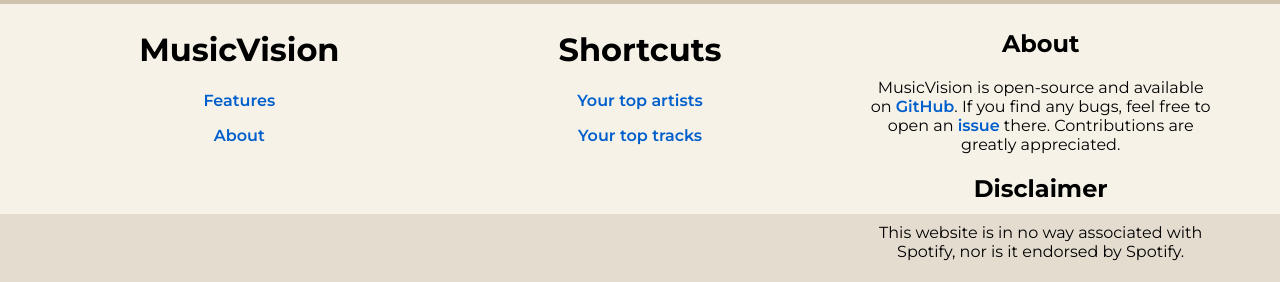
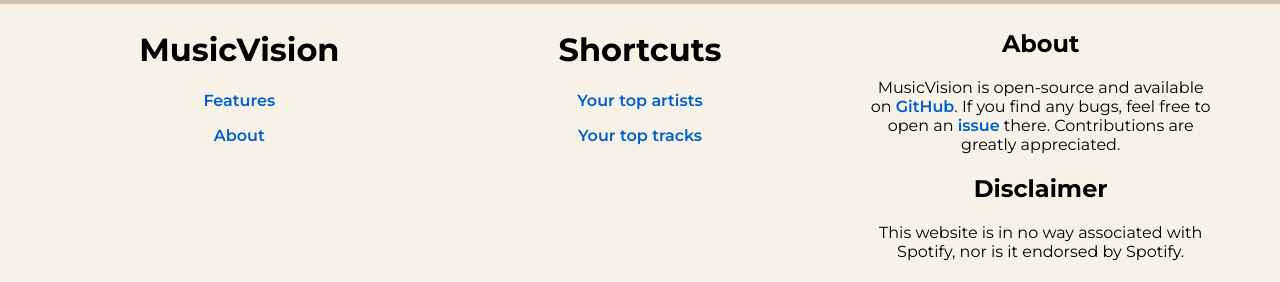
Before and after one commit to ZeroWave022/MusicVision, a Flask app: page / in a window 1280 px wide. Shown: the part 636-918 px from the top of the page. Before the commit the page ends 897 px from the top, so only its background shows below. Run offline with Flask 2, Linux system fonts and the light colour scheme; parts of the project's set-up code (start-up, migrations or seed data) failed here and were passed over.

Commit message:
fix(layout): Footer height

```diff
--- a/musicvision/static/css/style.css
+++ b/musicvision/static/css/style.css
@@ -130,7 +130,7 @@ nav a {
 
 footer {
     display: flex;
-    height: 25vh;
+    min-height: 25vh;
     padding: 5px 5vw;
     margin-top: 50px;
     gap: 50px;
```
